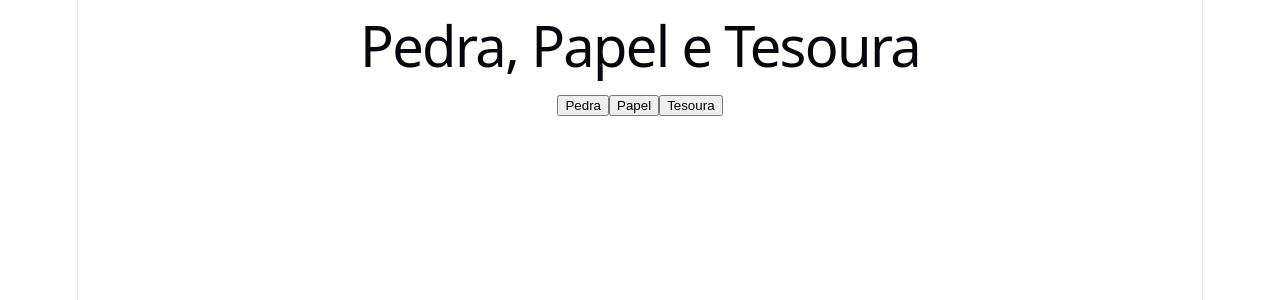
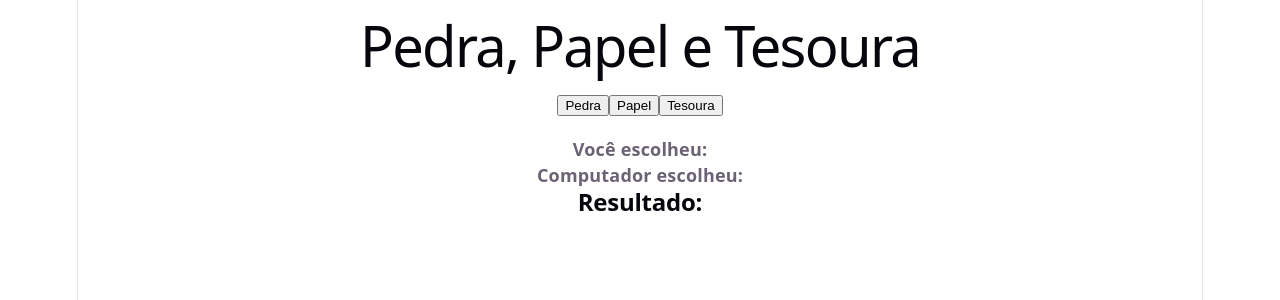
Before and after one commit to xandaodev/pedra-papel-tesoura-js, a React (Vite) app in the folder jogo-react/: page / in a window 1280 px wide. Shown: the top 300 px of the page. Built offline with nearby package versions, Linux system fonts and the light colour scheme.

Commit message:
feat: finaliza o jogo em React com lógica de estados

```diff
--- a/jogo-react/src/App.jsx
+++ b/jogo-react/src/App.jsx
@@ -1,18 +1,40 @@
+import { useState } from 'react';
 const elementos = ["pedra", "papel", "tesoura"];
-
 
 function sortearElementoComputador(elementos) {
     const indiceAleatorio = Math.floor(Math.random() * elementos.length);
     return elementos[indiceAleatorio];
 }
 
+function determinarVencedor(jogador, computador){
+    if(jogador === computador){
+        return "Deu empate!";
+    }else if(
+        (jogador === "papel" && computador === "pedra") ||
+        (jogador === "pedra" && computador === "tesoura") ||
+        (jogador === "tesoura" && computador === "papel")
+    ){
+        return "Você ganhou!";
+    }else{
+        return "O computador ganhou!";
+    }
+}
 
 function App() {
+    const [escolhaDoUsuario, setEscolhaDoUsuario] = useState("");
+    const [escolhaDoComputador, setEscolhaDoComputador] = useState("");
+    const [resultadoFinal, setResultadoFinal] = useState("");
 
-  function jogar(escolhaDoUsuario) {
-      const escolhaComputador = sortearElementoComputador(elementos);
-    console.log("Voce clicou em: " + escolhaDoUsuario + "; e o computador escolheu: " + escolhaComputador);
+    function jogar(escolha) {
+        const computador = sortearElementoComputador(elementos);
+
+        setEscolhaDoUsuario(escolha);
+        setEscolhaDoComputador(computador);
+
+        const resultado = determinarVencedor(escolha, computador);
+        setResultadoFinal(resultado);
     }
+
     return (
         <div>
             <h1>Pedra, Papel e Tesoura</h1>
@@ -20,7 +42,14 @@ function App() {
             <button onClick={() => jogar("pedra")}>Pedra</button>
             <button onClick={() => jogar("papel")}>Papel</button>
             <button onClick={() => jogar("tesoura")}>Tesoura</button>
+
+            <div style={{ marginTop: '20px' }}>
+                <p><strong>Você escolheu:</strong> {escolhaDoUsuario} </p>
+                <p><strong>Computador escolheu:</strong> {escolhaDoComputador} </p>
+                <h2><strong>Resultado:</strong> {resultadoFinal} </h2>
+            </div>
         </div>
     );
 }
+
 export default App;
```
Lines whose indentation alone changed are shown as unchanged.
